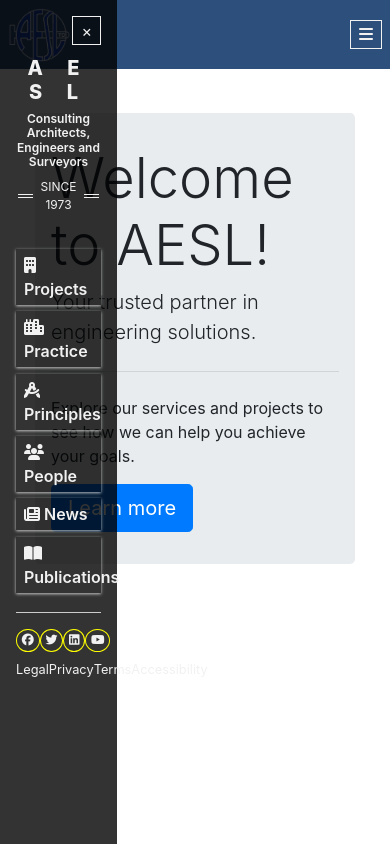
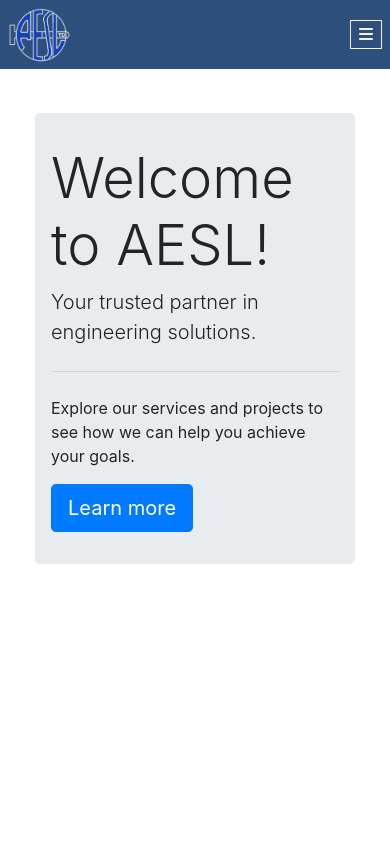
Before and after one commit to chrispydev/aesl, a Django app: page / in a window 390 px wide. Run offline with Django 5.2, Linux system fonts and the light colour scheme.

Commit message:
feat(responsive): add sidebar toggle display

```diff
--- /dev/null
+++ b/requirements.txt
@@ -0,0 +1,4 @@
+asgiref==3.11.0
+Django==6.0
+django-browser-reload==1.21.0
+sqlparse==0.5.4
--- a/static/css/responsive.css
+++ b/static/css/responsive.css
@@ -1,6 +1,10 @@
   /* Desktop */
   @media (min-width: 998px) {
     .mobile__nav {
+      display: none;
+    }
+
+    .mobile__menuoverlay {
       display: none;
     }
 
@@ -42,9 +46,16 @@
       top: 0;
       left: 0;
       width: 30%;
+      display: none;
       height: 100%;
       background-color: rgba(0, 0, 0, 0.8);
       z-index: 1000;
+      transition: all 0.4ms cubic-bezier(0.68, -0.55, 0.265, 1.55)u;
+    }
+
+    .toggle__sidebar {
+      display: block;
+
     }
 
     .mobile__side {
@@ -72,5 +83,20 @@
 
   }
 
-  /* Mobile phones */
-  @media (max-width: 480px) {}
+  /* Tablet phones */
+  @media (max-width: 768px) {
+    .mobile__menuoverlay {
+      width: 50%;
+      z-index: 1000;
+    }
+
+  }
+
+  /* Tablet phones */
+  @media (max-width: 480px) {
+    .mobile__menuoverlay {
+      width: 80%;
+      z-index: 1000;
+    }
+
+  }
--- a/static/js/main.js
+++ b/static/js/main.js
@@ -1,8 +1,25 @@
-// Get DoM elements
-// ge the element when the windows is loaded
-window.onload = function () {
-  const closeBtn = document.getElementById('closebtn');
+const toggleDiv = document.querySelector(".mobile__menuoverlay");
+const closeBtn = document.querySelector(".closebtn");
+const showSidebar = document.querySelector(".mobile__menubtn")
 
-  console.log(closeBtn)
 
-}
+closeBtn.addEventListener("click", function () {
+  toggleDiv.classList.remove('toggle__sidebar')
+
+});
+
+showSidebar.addEventListener("click", function () {
+  toggleDiv.classList.add('toggle__sidebar')
+})
+
+
+
+// document.addEventListener("DOMContentLoaded", function () {
+//   const toggleDiv = document.querySelector(".mobile__menuoverlay");
+//   const toggleBtn = document.querySelector(".closebtn");
+//
+//
+//   toggleBtn.addEventListener("click", function () {
+//     toggleDiv.style.width = '100%'
+//   });
+// });
--- a/templates/partial/navbar.html
+++ b/templates/partial/navbar.html
@@ -84,8 +84,8 @@
 
 <!-- Mobile menu overlay -->
 <div  class="mobile__menuoverlay">
+    <button id="closebtn" class="closebtn">&times;</button>
     <a href="{% url 'home' %}" class="sidebar__details mobile__side">
-        <button id="closebtn" class="closebtn" onclick="closeMobileMenu()">&times;</button>
       <h4 class="company__name">A E S L</h4>
       <h5 class="company__details">
         Consulting Architects, <br />
```
